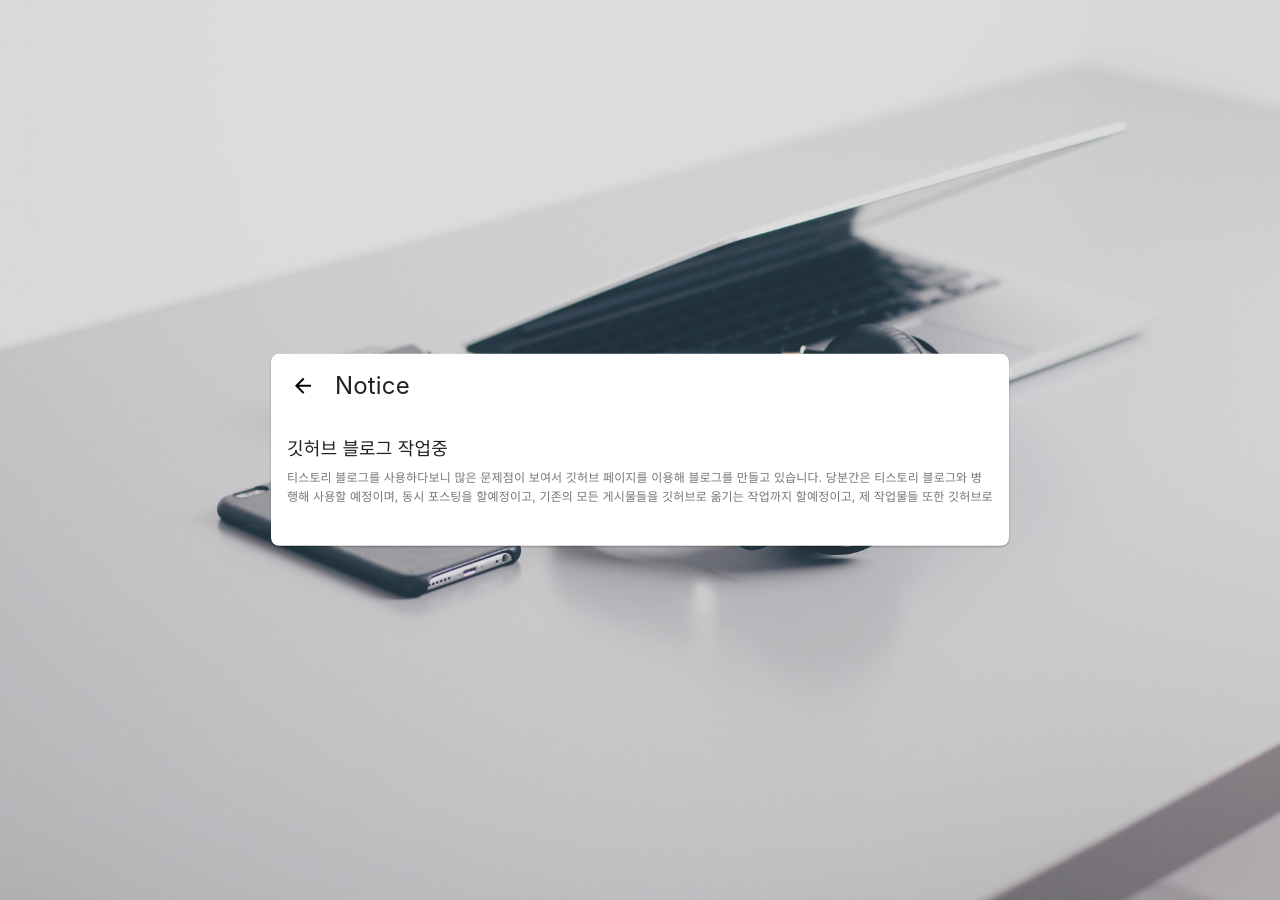
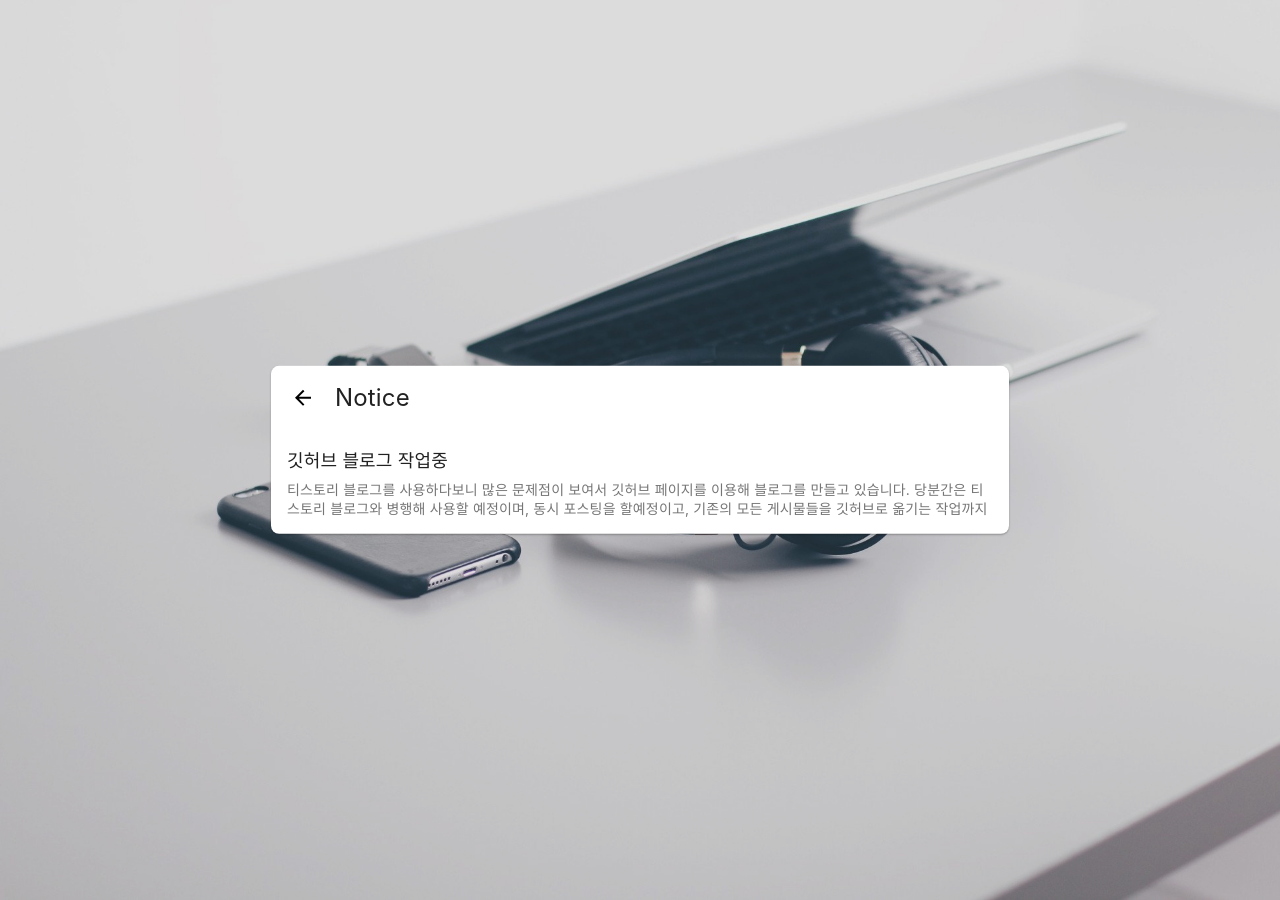
Before and after one commit to opnay/opnay.github.io, a Jekyll site: the page built from category/notice.html, in a window 1280 px wide. Built offline with Jekyll 4.4.1, drawn with Linux system fonts in a browser that asks for light colours.

Commit message:
_layouts/lists: Fix desc margin
Signed-off-by: Kim In Seop <opnayn@gmail.com>

```diff
--- a/_layouts/lists.html
+++ b/_layouts/lists.html
@@ -28,5 +28,5 @@ layout: "base"
     .list .item {display:block; padding:16px;}
     .list .item:hover {background:rgba(0,0,0,0.1); text-decoration:none;}
     .list .title {margin:0 0 8px; font-size:18px;}
-    .list .desc {font-size:12px; max-height:2.4rem; line-height:1.2rem; overflow:hidden;}
+    .list .desc {margin:0; font-size:14px; max-height:2.4rem; line-height:1.2rem; overflow:hidden;}
 </style>
```
